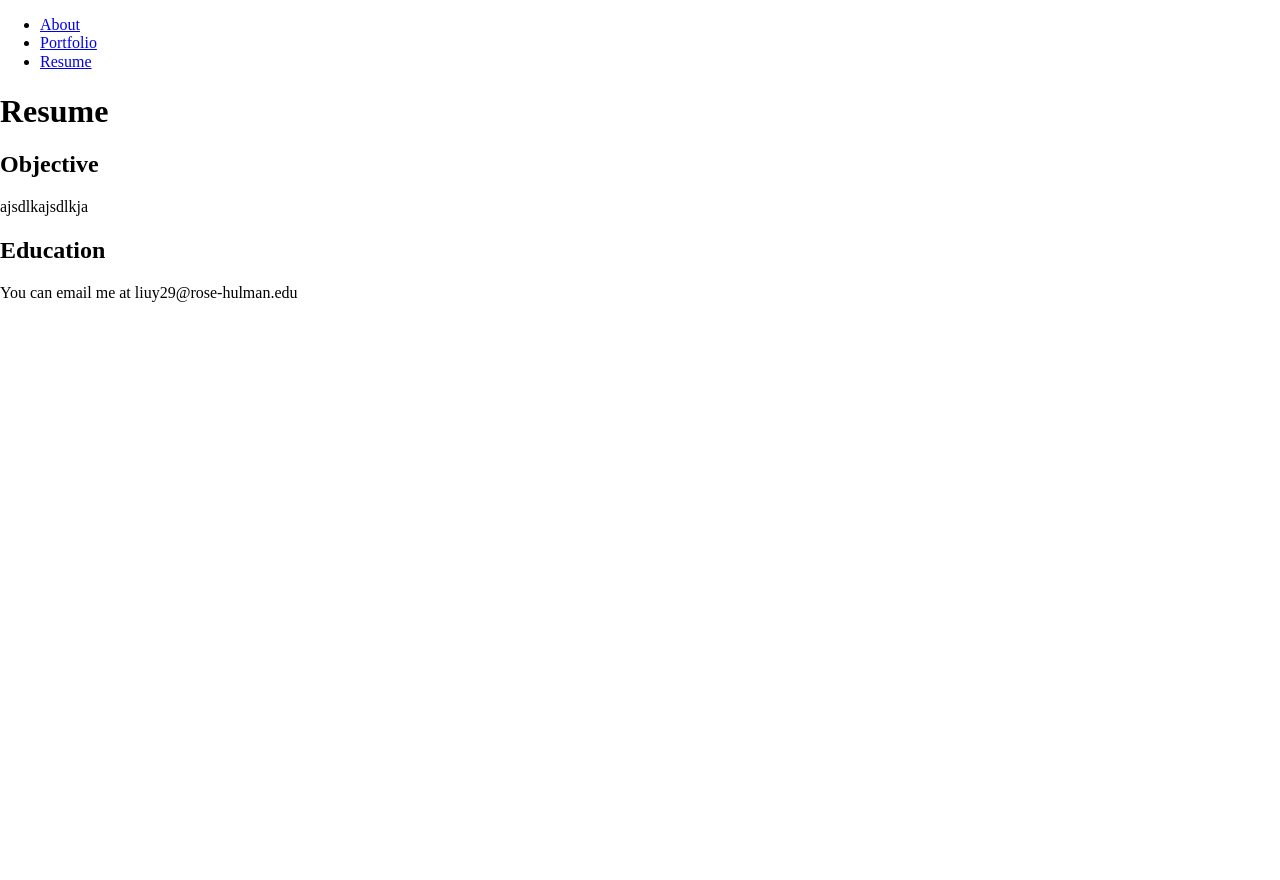
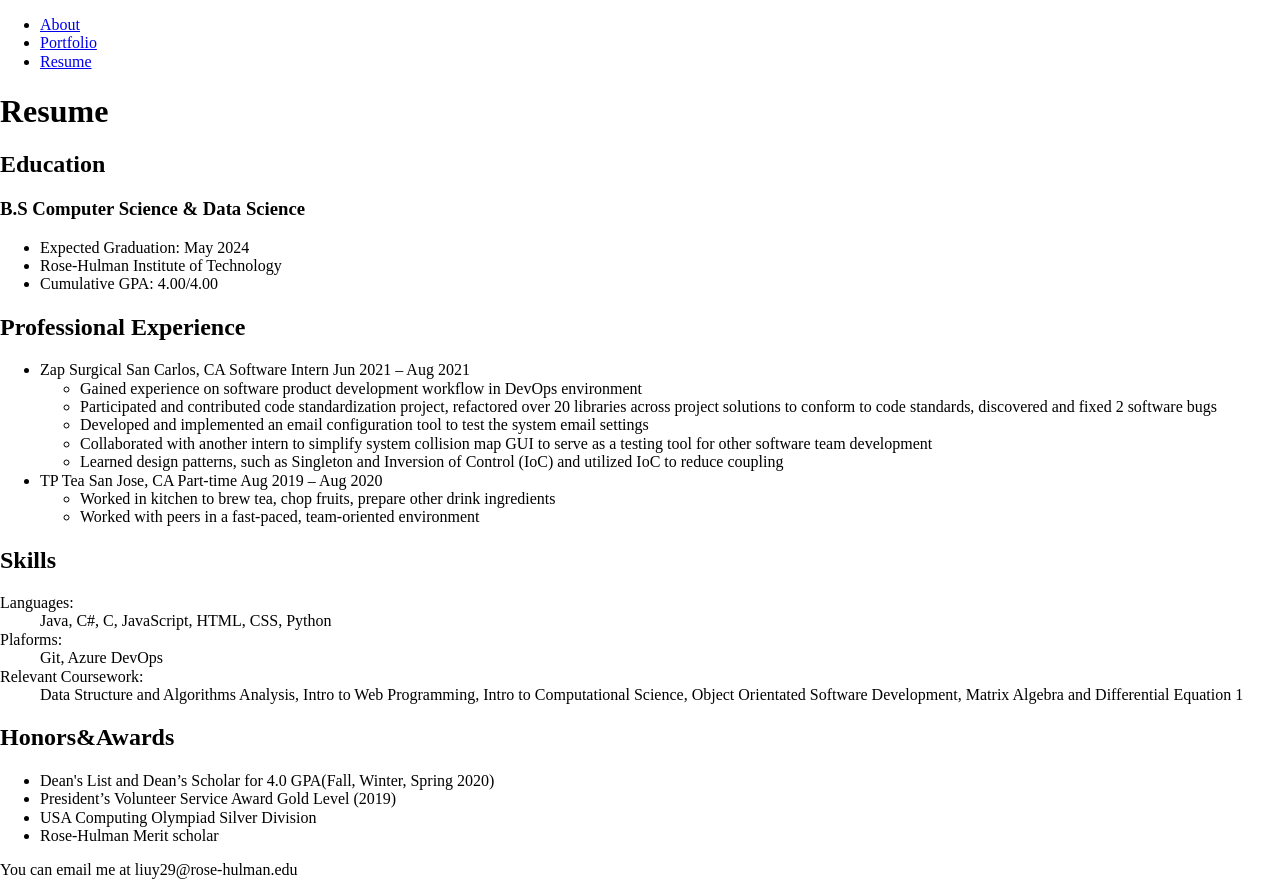
Before and after one commit to rhit-liuy29/liuy29.github.io, a plain HTML site: page resume.html in a window 1280 px wide. Before the commit the page ends 800 px from the top, so only its background shows below. Drawn offline with Linux system fonts and the light colour scheme.

Commit message:
portfolio and resume markup

```diff
--- a/resume.html
+++ b/resume.html
@@ -20,9 +20,63 @@
     </nav>
     <main>
         <h1>Resume</h1>
-        <h2>Objective</h2>
-        <p>ajsdlkajsdlkja</p>
         <h2>Education</h2>
+        <h3><span class="degreeName"> B.S Computer Science & Data Science </span></h3>
+        <ul>
+            <li> Expected Graduation: May 2024 </li>
+            <li> Rose-Hulman Institute of Technology </li>
+            <li>Cumulative GPA: 4.00/4.00</li>
+        </ul>
+        <h2>Professional Experience</h2>
+        <ul>
+            <li>
+                <span class="companyName"> Zap Surgical </span>
+                <span class="location"> San Carlos, CA </span>
+                <span class="position"> Software Intern </span>
+                <span class="date"> Jun 2021 – Aug 2021</span>
+                <ul>
+                    <li> Gained experience on software product development workflow in DevOps environment </li>
+                    <li> Participated and contributed code standardization project, refactored over 20 libraries across
+                        project
+                        solutions to conform to code standards, discovered and fixed 2 software bugs </li>
+                    <li> Developed and implemented an email configuration tool to test the system email settings</li>
+                    <li> Collaborated with another intern to simplify system collision map GUI to serve as a testing
+                        tool for
+                        other software team development </li>
+                    <li> Learned design patterns, such as Singleton and Inversion of Control (IoC) and utilized IoC to
+                        reduce
+                        coupling</li>
+                </ul>
+            </li>
+            <li>
+                <span class="companyName"> TP Tea </span>
+                <span class="location"> San Jose, CA </span>
+                <span class="position"> Part-time </span>
+                <span class="date"> Aug 2019 – Aug 2020</span>
+                <ul>
+                    <li> Worked in kitchen to brew tea, chop fruits, prepare other drink ingredients </li>
+                    <li> Worked with peers in a fast-paced, team-oriented environment </li>
+                </ul>
+            </li>
+        </ul>
+        <h2>Skills</h2>
+        <dl>
+            <dt>Languages: </dt>
+            <dd>Java, C#, C, JavaScript, HTML, CSS, Python</dd>
+            <dt>Plaforms: </dt>
+            <dd>Git, Azure DevOps</dd>
+            <dt>Relevant Coursework: </dt>
+            <dd>Data Structure and Algorithms Analysis, Intro to Web Programming, Intro to Computational Science, Object
+                Orientated Software Development, Matrix Algebra and Differential Equation 1</dd>
+        </dl>
+        <h2>Honors&Awards</h2>
+        <ul>
+            <li>Dean's List and Dean’s Scholar for 4.0 GPA(Fall, Winter, Spring 2020)</li>
+            <li>President’s Volunteer Service Award Gold Level (2019)</li>
+            <li>USA Computing Olympiad Silver Division</li>
+            <li>Rose-Hulman Merit scholar</li>
+        </ul>
+
     </main>
     <footer>You can email me at liuy29@rose-hulman.edu</footer>
     <script src="scripts/main.js"></script>
```
Also changed, not shown: index.html (+10 -20 lines), portfolio.html (+24 -3 lines), images/bigHead.jpg (renamed from bigHead.jpg).
